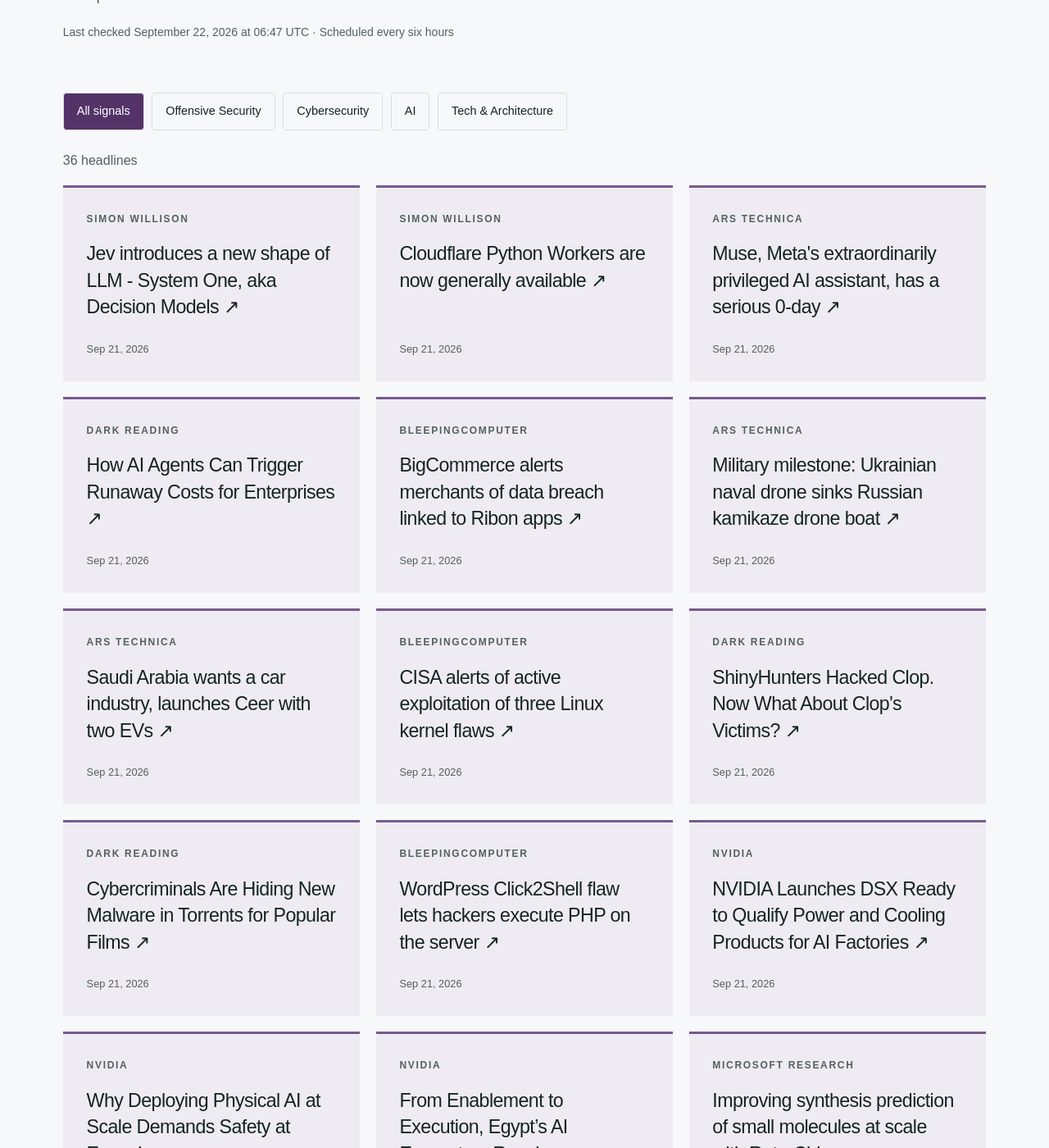
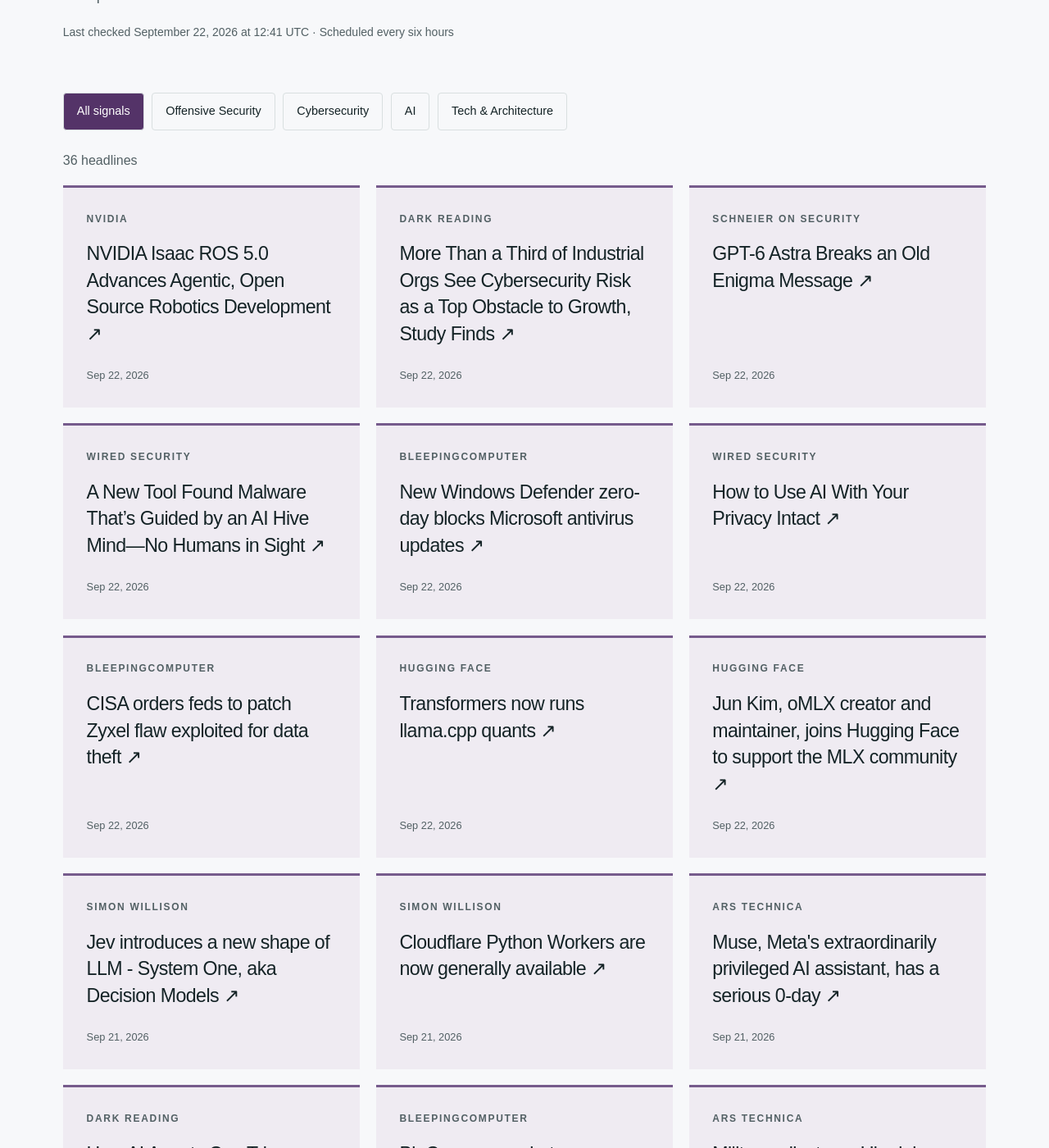
Before and after one commit to hntk/hntk.github.io, a Jekyll site: the page built from news/index.html, in a window 1280 px wide and 1400 px high, scrolled down 375 px. Shown: the whole window at 82% size. Built offline with Jekyll 4.4.1, drawn with Linux system fonts in a browser that asks for light colours; part of the change alters nothing that is shown; some of the changed text lies outside the part shown.

Commit message:
Refresh News and Signals

```diff
--- a/_data/news.json
+++ b/_data/news.json
@@ -1,6 +1,78 @@
 {
-  "updated": "2026-09-22T06:47:20.656843+00:00",
+  "updated": "2026-09-22T12:41:12.863028+00:00",
   "items": [
+    {
+      "title": "NVIDIA Isaac ROS 5.0 Advances Agentic, Open Source Robotics Development",
+      "url": "https://blogs.nvidia.com/blog/isaac-ros-5-0-agentic-open-source-robotics/",
+      "published": "2026-09-22T12:00:41+00:00",
+      "source": "NVIDIA",
+      "source_id": "nvidia",
+      "category": "ai"
+    },
+    {
+      "title": "More Than a Third of Industrial Orgs See Cybersecurity Risk as a Top Obstacle to Growth, Study Finds",
+      "url": "https://www.darkreading.com/cyber-risk/third-industrial-orgs-see-cybersecurity-risk-top-obstacle",
+      "published": "2026-09-22T12:00:00+00:00",
+      "source": "Dark Reading",
+      "source_id": "dark-reading",
+      "category": "cybersecurity"
+    },
+    {
+      "title": "GPT-6 Astra Breaks an Old Enigma Message",
+      "url": "https://www.schneier.com/blog/archives/2026/09/gpt-6-astra-breaks-an-old-enigma-message.html",
+      "published": "2026-09-22T11:02:45+00:00",
+      "source": "Schneier on Security",
+      "source_id": "schneier",
+      "category": "cybersecurity"
+    },
+    {
+      "title": "A New Tool Found Malware That’s Guided by an AI Hive Mind—No Humans in Sight",
+      "url": "https://www.wired.com/story/a-tool-for-tracking-ai-integrated-malware-uncovered-an-autonomous-command-system/",
+      "published": "2026-09-22T10:00:00+00:00",
+      "source": "WIRED Security",
+      "source_id": "wired",
+      "category": "cybersecurity"
+    },
+    {
+      "title": "New Windows Defender zero-day blocks Microsoft antivirus updates",
+      "url": "https://www.bleepingcomputer.com/news/security/new-windows-defender-zero-day-blocks-microsoft-antivirus-updates/",
+      "published": "2026-09-22T09:55:11+00:00",
+      "source": "BleepingComputer",
+      "source_id": "bleepingcomputer",
+      "category": "cybersecurity"
+    },
+    {
+      "title": "How to Use AI With Your Privacy Intact",
+      "url": "https://www.wired.com/story/how-to-use-ai-with-your-privacy-intact/",
+      "published": "2026-09-22T09:00:00+00:00",
+      "source": "WIRED Security",
+      "source_id": "wired",
+      "category": "cybersecurity"
+    },
+    {
+      "title": "CISA orders feds to patch Zyxel flaw exploited for data theft",
+      "url": "https://www.bleepingcomputer.com/news/security/cisa-orders-feds-to-patch-actively-exploited-zyxel-flaw-by-thursday/",
+      "published": "2026-09-22T08:53:09+00:00",
+      "source": "BleepingComputer",
+      "source_id": "bleepingcomputer",
+      "category": "cybersecurity"
+    },
+    {
+      "title": "Transformers now runs llama.cpp quants",
+      "url": "https://huggingface.co/blog/transformers-llama-cpp-quants",
+      "published": "2026-09-22T00:00:00+00:00",
+      "source": "Hugging Face",
+      "source_id": "hugging-face",
+      "category": "ai"
+    },
+    {
+      "title": "Jun Kim, oMLX creator and maintainer, joins Hugging Face to support the MLX community",
+      "url": "https://huggingface.co/blog/omlx",
+      "published": "2026-09-22T00:00:00+00:00",
+      "source": "Hugging Face",
+      "source_id": "hugging-face",
+      "category": "ai"
+    },
     {
       "title": "Jev introduces a new shape of LLM - System One, aka Decision Models",
       "url": "https://simonwillison.net/2026/Sep/21/jev/",
@@ -58,35 +130,11 @@
       "category": "tech-architecture"
     },
     {
-      "title": "CISA alerts of active exploitation of three Linux kernel flaws",
-      "url": "https://www.bleepingcomputer.com/news/security/cisa-alerts-of-active-exploitation-of-three-linux-kernel-flaws/",
-      "published": "2026-09-21T20:12:17+00:00",
-      "source": "BleepingComputer",
-      "source_id": "bleepingcomputer",
-      "category": "cybersecurity"
-    },
-    {
       "title": "ShinyHunters Hacked Clop. Now What About Clop's Victims?",
       "url": "https://www.darkreading.com/cyberattacks-data-breaches/shinyhunters-hacked-clop-what-about-clops-victims",
       "published": "2026-09-21T20:07:56+00:00",
       "source": "Dark Reading",
       "source_id": "dark-reading",
-      "category": "cybersecurity"
-    },
-    {
-      "title": "Cybercriminals Are Hiding New Malware in Torrents for Popular Films",
-      "url": "https://www.darkreading.com/cyberattacks-data-breaches/cybercriminals-hiding-new-malware-torrents-popular-films",
-      "published": "2026-09-21T19:11:26+00:00",
-      "source": "Dark Reading",
-      "source_id": "dark-reading",
-      "category": "cybersecurity"
-    },
-    {
-      "title": "WordPress Click2Shell flaw lets hackers execute PHP on the server",
-      "url": "https://www.bleepingcomputer.com/news/security/wordpress-click2shell-flaw-lets-hackers-execute-php-on-the-server/",
-      "published": "2026-09-21T18:23:11+00:00",
-      "source": "BleepingComputer",
-      "source_id": "bleepingcomputer",
       "category": "cybersecurity"
     },
     {
@@ -101,14 +149,6 @@
       "title": "Why Deploying Physical AI at Scale Demands Safety at Every Layer",
       "url": "https://blogs.nvidia.com/blog/physical-ai-halos-safety/",
       "published": "2026-09-21T16:00:46+00:00",
-      "source": "NVIDIA",
-      "source_id": "nvidia",
-      "category": "ai"
-    },
-    {
-      "title": "From Enablement to Execution, Egypt’s AI Ecosystem Reaches Production Scale",
-      "url": "https://blogs.nvidia.com/blog/egypt-africa-ai-ecosystem/",
-      "published": "2026-09-21T16:00:10+00:00",
       "source": "NVIDIA",
       "source_id": "nvidia",
       "category": "ai"
@@ -162,36 +202,12 @@
       "category": "cybersecurity"
     },
     {
-      "title": "tokenizers v1: encode, decode and scaling, measured",
-      "url": "https://huggingface.co/blog/tokenizers-v1",
-      "published": "2026-09-21T00:00:00+00:00",
-      "source": "Hugging Face",
-      "source_id": "hugging-face",
-      "category": "ai"
-    },
-    {
       "title": "Quoting voxium",
       "url": "https://simonwillison.net/2026/Sep/20/voxium/",
       "published": "2026-09-20T21:06:43+00:00",
       "source": "Simon Willison",
       "source_id": "simon-willison",
       "category": "ai"
-    },
-    {
-      "title": "Forget the AI Slowdown—the Vulnerability Explosion Is Already Happening",
-      "url": "https://www.wired.com/story/kernel-panic-ai-vulnerability-explosion/",
-      "published": "2026-09-19T11:00:00+00:00",
-      "source": "WIRED Security",
-      "source_id": "wired",
-      "category": "cybersecurity"
-    },
-    {
-      "title": "6 Best VPN Services (2026), Tested and Reviewed",
-      "url": "https://www.wired.com/gallery/best-vpn/",
-      "published": "2026-09-19T09:00:00+00:00",
-      "source": "WIRED Security",
-      "source_id": "wired",
-      "category": "cybersecurity"
     },
     {
       "title": "Saving another 100TB of RAM with math (and Rust)",
@@ -226,14 +242,6 @@
       "category": "offensive-security"
     },
     {
-      "title": "How Candidates Could Use AI for Good",
-      "url": "https://www.schneier.com/blog/archives/2026/09/how-candidates-could-use-ai-for-good.html",
-      "published": "2026-09-17T11:06:31+00:00",
-      "source": "Schneier on Security",
-      "source_id": "schneier",
-      "category": "cybersecurity"
-    },
-    {
       "title": "When scanners miss the attack: how Cloudflare Client-Side Security protects storefronts",
       "url": "https://blog.cloudflare.com/client-side-security-finds-4-malicious-campaigns/",
       "published": "2026-09-16T20:06:17+00:00",
@@ -248,14 +256,6 @@
       "source": "SpecterOps",
       "source_id": "specterops",
       "category": "offensive-security"
-    },
-    {
-      "title": "Your Agent Aced the Task. Will It Do It Again?",
-      "url": "https://huggingface.co/blog/ibm-research/altk-evolve-consistency",
-      "published": "2026-09-15T16:00:44+00:00",
-      "source": "Hugging Face",
-      "source_id": "hugging-face",
-      "category": "ai"
     },
     {
       "title": "1Password's AI patching benchmark is misleading",
@@ -295,79 +295,79 @@
       "id": "ars-technica",
       "name": "Ars Technica",
       "status": "ok",
-      "last_success": "2026-09-22T06:47:20.656843+00:00"
+      "last_success": "2026-09-22T12:41:12.863028+00:00"
     },
     {
       "id": "bleepingcomputer",
       "name": "BleepingComputer",
       "status": "ok",
-      "last_success": "2026-09-22T06:47:20.656843+00:00"
+      "last_success": "2026-09-22T12:41:12.863028+00:00"
     },
     {
       "id": "cloudflare",
       "name": "Cloudflare",
       "status": "ok",
-      "last_success": "2026-09-22T06:47:20.656843+00:00"
+      "last_success": "2026-09-22T12:41:12.863028+00:00"
     },
     {
       "id": "dark-reading",
       "name": "Dark Reading",
       "status": "ok",
-      "last_success": "2026-09-22T06:47:20.656843+00:00"
+      "last_success": "2026-09-22T12:41:12.863028+00:00"
     },
     {
       "id": "hugging-face",
       "name": "Hugging Face",
       "status": "ok",
-      "last_success": "2026-09-22T06:47:20.656843+00:00"
+      "last_success": "2026-09-22T12:41:12.863028+00:00"
     },
     {
       "id": "microsoft-research",
       "name": "Microsoft Research",
       "status": "ok",
-      "last_success": "2026-09-22T06:47:20.656843+00:00"
+      "last_success": "2026-09-22T12:41:12.863028+00:00"
     },
     {
       "id": "nvidia",
       "name": "NVIDIA",
       "status": "ok",
-      "last_success": "2026-09-22T06:47:20.656843+00:00"
+      "last_success": "2026-09-22T12:41:12.863028+00:00"
     },
     {
       "id": "portswigger",
       "name": "PortSwigger Research",
       "status": "ok",
-      "last_success": "2026-09-22T06:47:20.656843+00:00"
+      "last_success": "2026-09-22T12:41:12.863028+00:00"
     },
     {
       "id": "schneier",
       "name": "Schneier on Security",
       "status": "ok",
-      "last_success": "2026-09-22T06:47:20.656843+00:00"
+      "last_success": "2026-09-22T12:41:12.863028+00:00"
     },
     {
       "id": "simon-willison",
       "name": "Simon Willison",
       "status": "ok",
-      "last_success": "2026-09-22T06:47:20.656843+00:00"
+      "last_success": "2026-09-22T12:41:12.863028+00:00"
     },
     {
       "id": "specterops",
       "name": "SpecterOps",
       "status": "ok",
-      "last_success": "2026-09-22T06:47:20.656843+00:00"
+      "last_success": "2026-09-22T12:41:12.863028+00:00"
     },
     {
       "id": "trail-of-bits",
       "name": "Trail of Bits",
       "status": "ok",
-      "last_success": "2026-09-22T06:47:20.656843+00:00"
+      "last_success": "2026-09-22T12:41:12.863028+00:00"
     },
     {
       "id": "wired",
       "name": "WIRED Security",
       "status": "ok",
-      "last_success": "2026-09-22T06:47:20.656843+00:00"
+      "last_success": "2026-09-22T12:41:12.863028+00:00"
     }
   ]
 }
```
